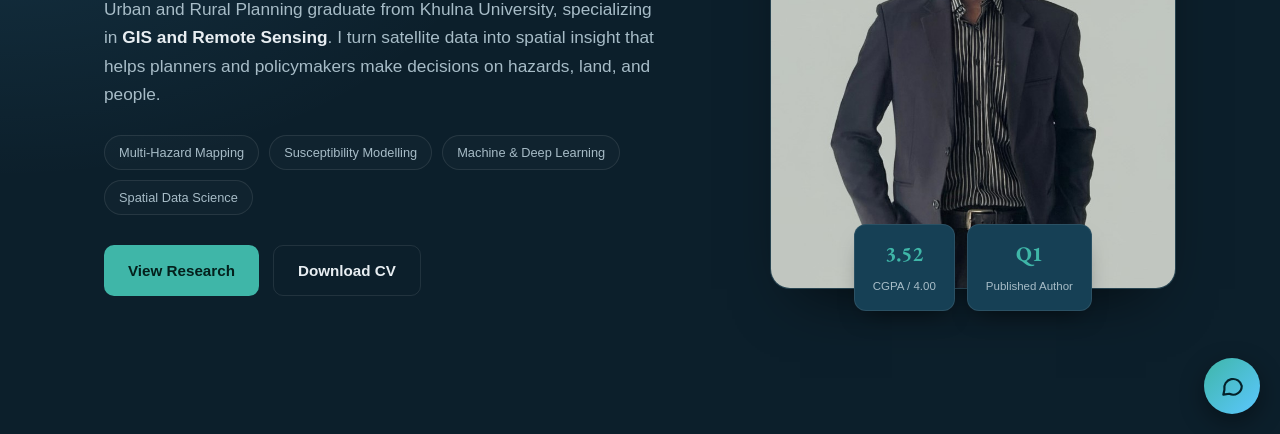
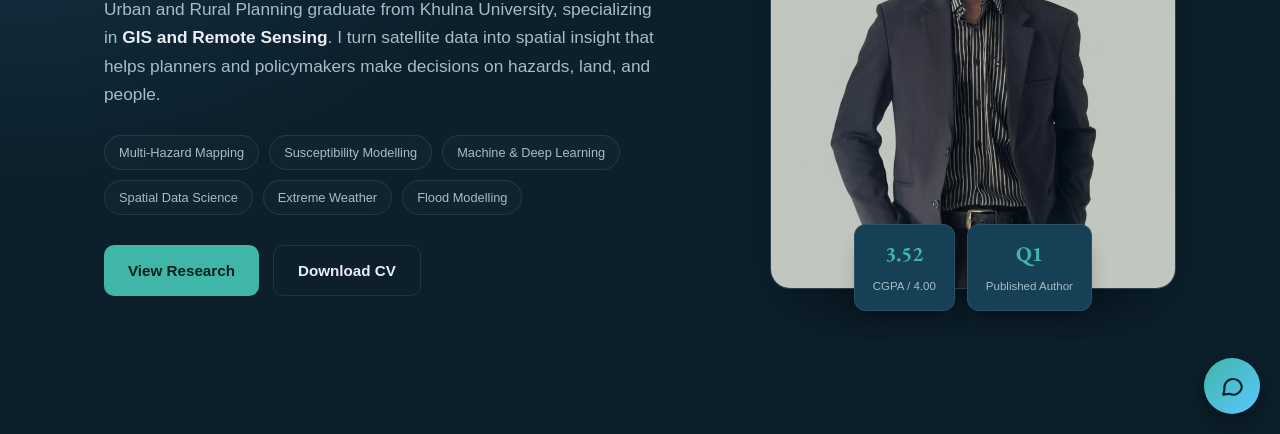
Before and after one commit to abrar-muhtasim-pathan/portfolio-website, a website: page index.html in a window 1280 px wide. Shown: the part 366-800 px from the top of the page. Drawn offline with nearby package versions, Linux system fonts and the light colour scheme.

Commit message:
update portfolio homepage

```diff
--- a/index.html
+++ b/index.html
@@ -47,6 +47,9 @@
         <span>Susceptibility Modelling</span>
         <span>Machine &amp; Deep Learning</span>
         <span>Spatial Data Science</span>
+        <span>Extreme Weather</span>
+        <span>Flood Modelling</span>
+
       </div>
       <div class="hero-cta">
         <a class="btn btn-primary" href="#research">View Research</a>
```
